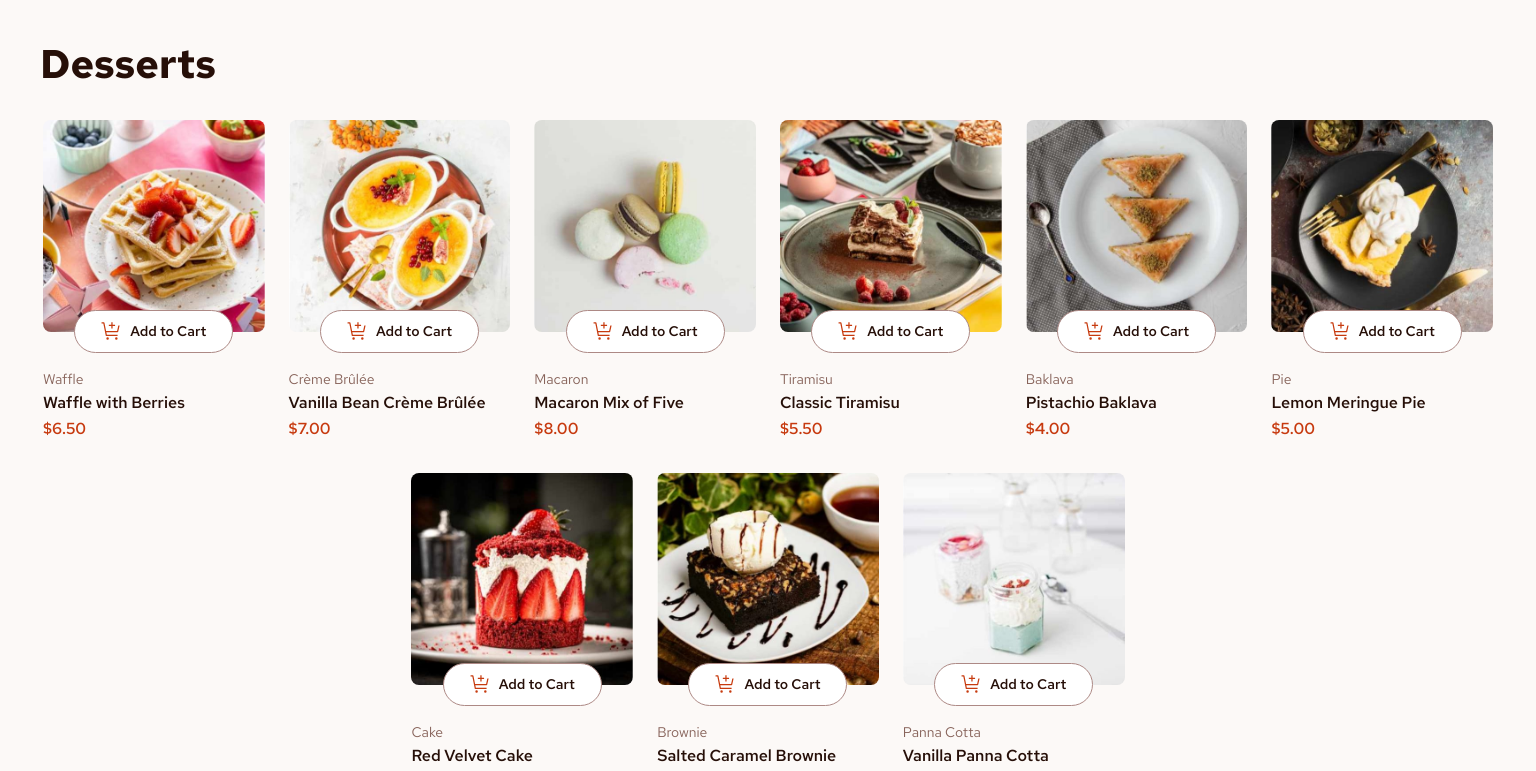
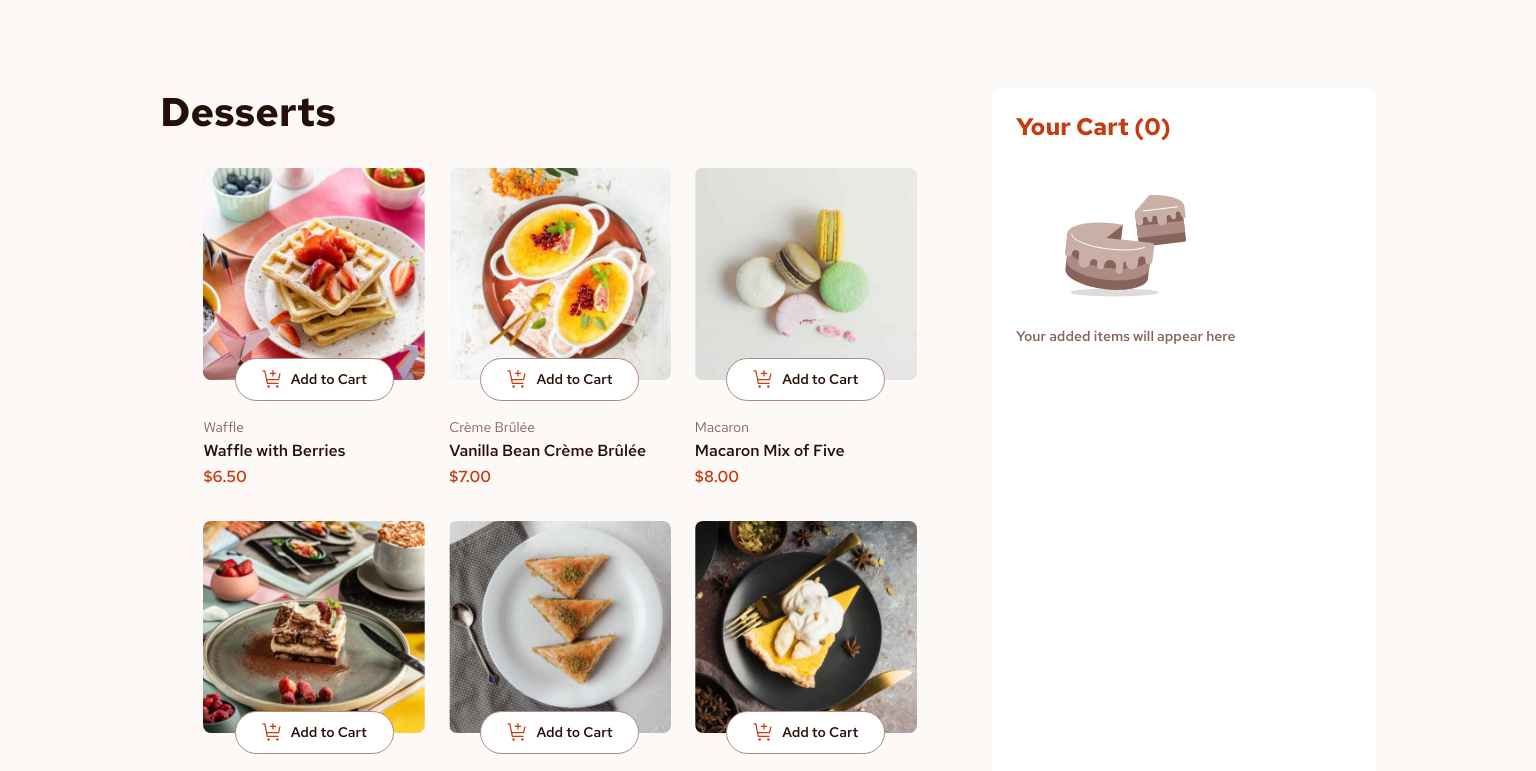
Before and after one commit to JustANipple/product-list-with-cart, a Vue app: page / in a window 1536 px wide. Shown: the top 771 px of the page. Built offline with nearby package versions, Linux system fonts and the light colour scheme.

Commit message:
started desktop view

```diff
--- a/src/App.vue
+++ b/src/App.vue
@@ -126,4 +126,27 @@ function getRecipeImage(item) {
         row-gap: 32px;
     }
 }
+
+@media screen and (min-width: 1440px) {
+    .desserts {
+        padding-block: 88px;
+        display: grid;
+        place-content: center;
+        grid-template-columns: repeat(12, 72px);
+        gap: 32px;
+    }
+
+    .mainTitle {
+        grid-row-start: 1;
+        grid-row-end: 2;
+        grid-column-start: 1;
+        grid-column-end: 3;
+    }
+
+    .recipeList {
+        grid-column-start: 1;
+        grid-column-end: 9;
+        grid-row-start: 2;
+    }
+}
 </style>
--- a/src/components/cart.vue
+++ b/src/components/cart.vue
@@ -243,4 +243,14 @@ function showModal() {
     border-radius: 2rem;
     color: white;
 }
+
+@media screen and (min-width: 1440px) {
+    .cart {
+        grid-column-start: 9;
+        grid-column-end: 13;
+        grid-row-start: 1;
+        grid-row-end: 3;
+        place-content: flex-start;
+    }
+}
 </style>
```
